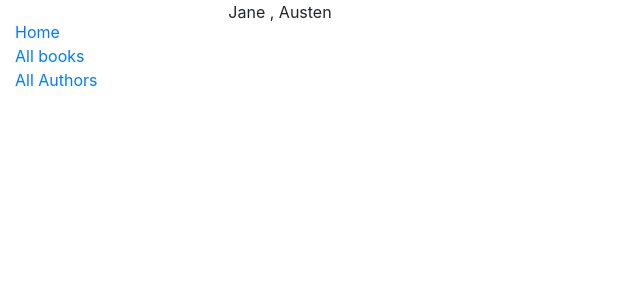
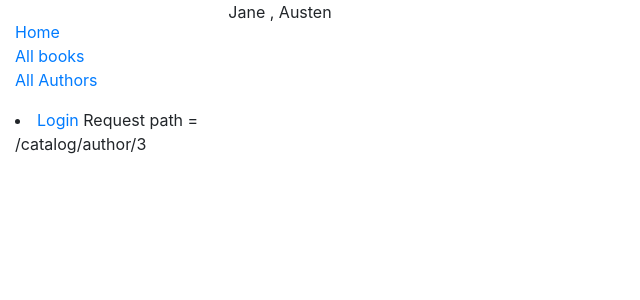
Before and after one commit to prabodh44/mdn-locallibrary, a Django app: page /catalog/author/3 in a window 1280 px wide. Shown: the top 300 px of the page, without its empty margins (0-640 px from the left). Run offline with Django 3.2, Linux system fonts and the light colour scheme; data comes from the database, SQL or seed files in the repository; some libraries are stand-ins or nearby versions.

Commit message:
Added code to see if the user was authenticated

```diff
--- a/catalog/templates/base.html
+++ b/catalog/templates/base.html
@@ -21,6 +21,23 @@
                     <li><a href="{% url 'books' %}">All books</a></li>
                     <li><a href="{% url 'authors' %}">All Authors</a></li>
                 </ul>
+
+                {% if user.is_authenticated %}
+                    <li>User: {{ user.get_username }}</li>
+                    <li>
+                        <a href="{% url 'logout' %}?next={{ request.path }}"> Logout </a> <br>
+                        Request path = {{ request.path }}
+                        <span class="text-muted">
+                            the request.path is used to take the user to the same screen before they logged out
+                        </span>
+                    </li>
+
+                {% else %}
+                    <li>
+                        <a href="{% url 'login' %}?next={{ request.path }}"> Login </a>
+                        Request path = {{ request.path }}
+                    </li>
+                {% endif %}
             {% endblock sidebar %}
         </div>
 
```
